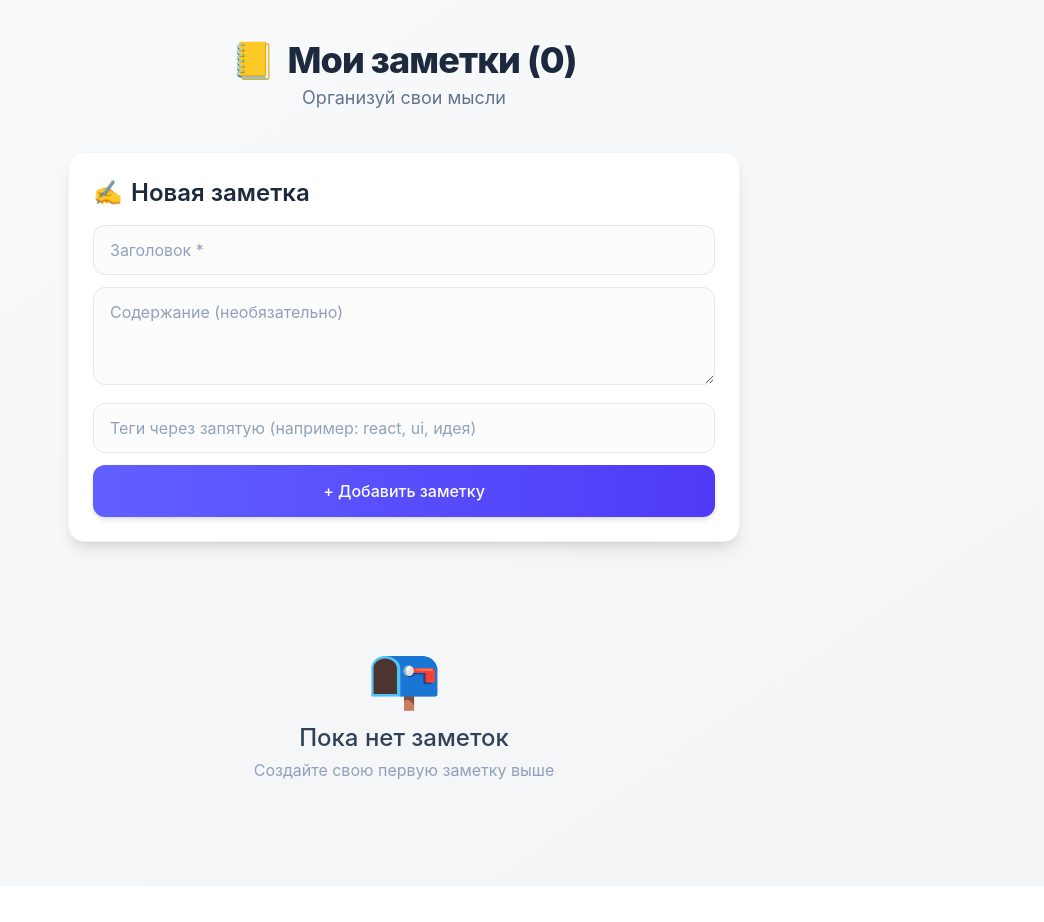
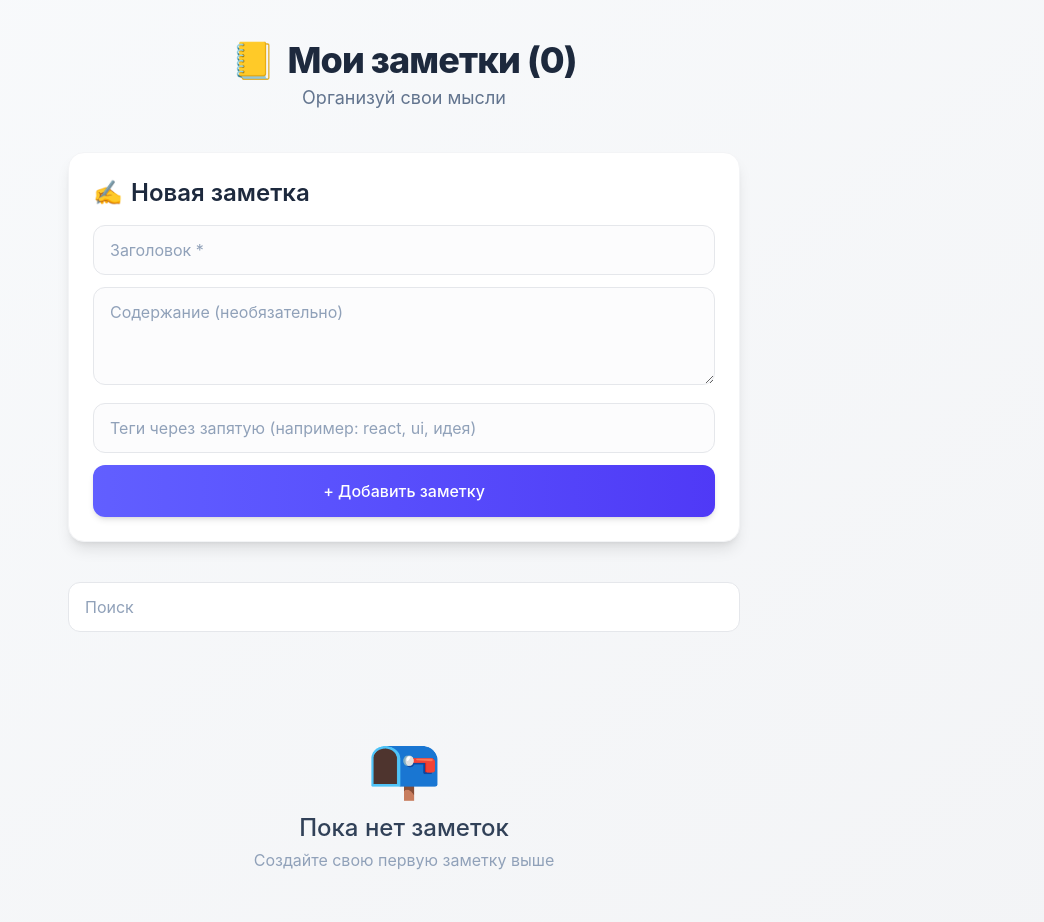
Before and after one commit to Dom4is/TodoList, a React (Vite) app: page / in a window 1280 px wide. Shown: the top 922 px of the page, without its empty margins (236-1280 px from the left). Before the commit the page ends 886 px from the top, so only its background shows below. Built offline with nearby package versions, Linux system fonts and the light colour scheme.

Commit message:
add search by notes

```diff
--- a/src/App.tsx
+++ b/src/App.tsx
@@ -3,17 +3,29 @@ import NoteForm from "./features/NoteForm/NoteForm";
 import type { NoteType } from "./@types/types";
 import Header from "./shared/ui/Header/Header";
 import useLocalStorage from "./shared/hooks/useLocalStorage/useLocalStorage";
+import { useState } from "react";
+import Search from "./features/Search/Search";
 
 const STORAGE_KEY = "notes";
 
 function App() {
   // Загружаем заметки из localStorage, сортируем по id (новые сверху)
   const [notes, setNotes] = useLocalStorage<NoteType[]>(STORAGE_KEY, []);
+  const [searchQuery, setSearchQuery] = useState<string>("");
 
   // Добавление заметки (новая – в начало)
   const addNote = (newNote: NoteType): void => {
     setNotes((prev: NoteType[]) => [newNote, ...prev]);
   };
+
+  //Удаление заметки
+  const handleDelete = (id: number) => {
+    setNotes((prev) => prev.filter((n) => n.id !== id));
+  };
+
+  const filteredNotes = notes.filter((note) =>
+    note.title.includes(searchQuery),
+  );
 
   return (
     <div className="min-h-screen bg-linear-to-br from-slate-50 to-gray-100 py-10">
@@ -24,8 +36,11 @@ function App() {
         {/* Форма создания */}
         <NoteForm onAddNote={addNote} />
 
+        {/* {Поиск} */}
+        <Search value={searchQuery} onChange={setSearchQuery} />
+
         {/* Список заметок */}
-        <NoteList notes={notes} setNotes={setNotes} />
+        <NoteList notes={filteredNotes} onDelete={handleDelete} />
       </div>
     </div>
   );
--- a/src/features/NoteList/NoteList.tsx
+++ b/src/features/NoteList/NoteList.tsx
@@ -3,13 +3,14 @@ import type { NoteType } from "../../@types/types";
 
 interface NoteListProps {
   notes: NoteType[];
-  setNotes(notes: NoteType[] | ((prev: NoteType[]) => NoteType[])): void;
+  onDelete(id: number): void;
 }
 
-export default function NoteList({ notes, setNotes }: NoteListProps) {
-  const handleDelete = (id: number) => {
-    setNotes((prev) => prev.filter((n) => n.id !== id));
-  };
+export default function NoteList({ notes, onDelete }: NoteListProps) {
+  // {Delete note }
+  // const handleDelete = (id: number) => {
+  //   setNotes((prev) => prev.filter((n) => n.id !== id));
+  // };
 
   if (notes.length === 0) {
     return (
@@ -26,7 +27,7 @@ export default function NoteList({ notes, setNotes }: NoteListProps) {
   return (
     <ul className="w-full max-w-2xl mx-auto space-y-4">
       {notes.map((note) => (
-        <Note key={note.id} {...note} onDelete={() => handleDelete(note.id)} />
+        <Note key={note.id} {...note} onDelete={() => onDelete(note.id)} />
       ))}
     </ul>
   );
--- /dev/null
+++ b/src/features/Search/Search.tsx
@@ -0,0 +1,18 @@
+interface SearchProps {
+  value: string;
+  onChange(value: string): void;
+}
+
+export default function Search({ value, onChange }: SearchProps) {
+  return (
+    <div className="w-full max-w-2xl mx-auto mb-10">
+      <input
+        type="text"
+        placeholder="Поиск"
+        value={value}
+        onChange={(e) => onChange(e.target.value)}
+        className="w-full px-4 py-3 rounded-xl border border-gray-200 bg-white focus:bg-white focus:border-indigo-400 focus:ring-4 focus:ring-indigo-100 transition-all outline-none text-slate-800 placeholder:text-slate-400"
+      />
+    </div>
+  );
+}
```
